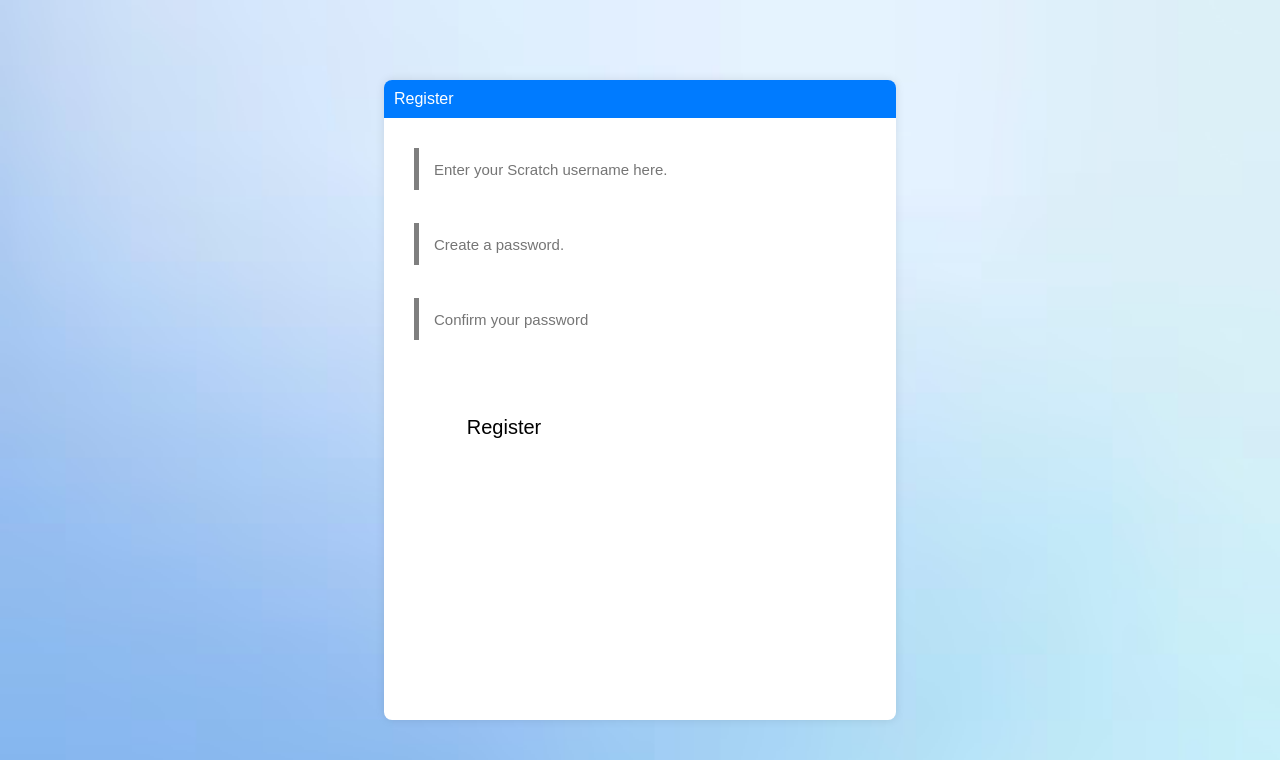
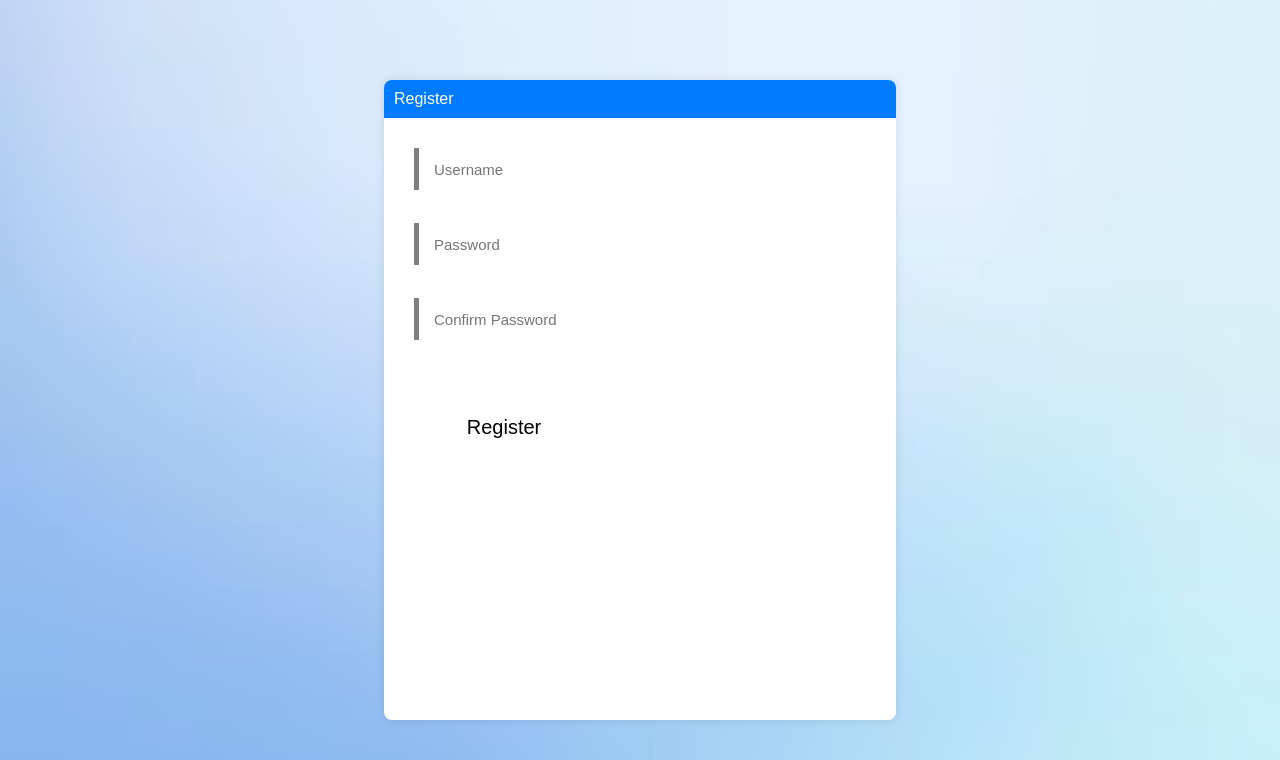
Before and after one commit to TitanicMessage/TitanicMessage-3.0, a Flask app: page /register in a window 1280 px wide. Shown: the top 760 px of the page. Run offline with Flask 3, Linux system fonts and the light colour scheme.

Commit message:
Update register.html

```diff
--- a/templates/register.html
+++ b/templates/register.html
@@ -111,9 +111,9 @@
             <div>Register</div>
         </div>
         <div class="content">
-        	<div class="input-container"><input type="text" id="username" placeholder="Enter your Scratch username here."></div>
-    		<div class="input-container"><input type="password" id="password" placeholder="Create a password."></div>
-        	<div class="input-container"><input type="password" id="confirmpwd" placeholder="Confirm your password"></div>
+        	<div class="input-container"><input type="text" id="username" placeholder="Username"></div>
+    		<div class="input-container"><input type="password" id="password" placeholder="Password"></div>
+        	<div class="input-container"><input type="password" id="confirmpwd" placeholder="Confirm Password"></div>
 		<br><br><button onclick="auth()">Register</button>
     	</div>
     </div>
```
